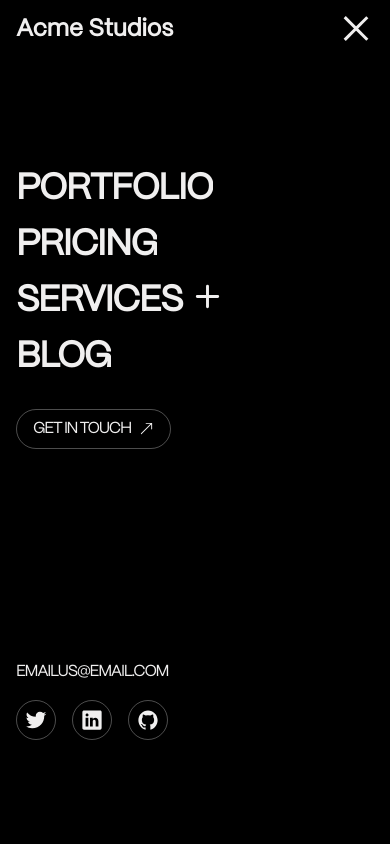
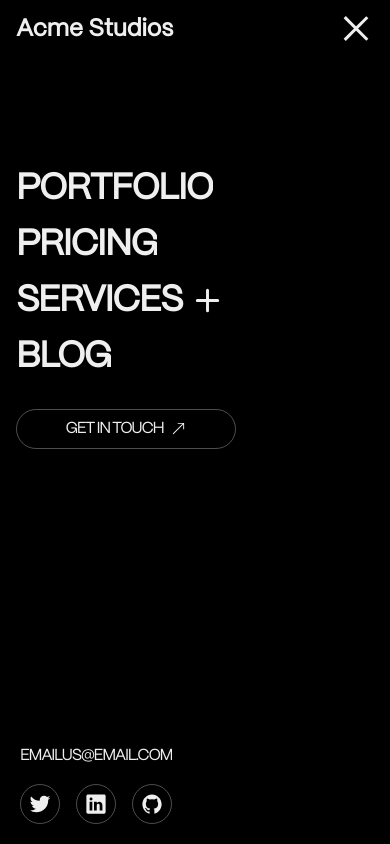
Before and after one commit to Sayinq/Framer-Creative-Navbar, a Next.js app in the folder creative-navbar/: page / in a window 390 px wide. Both pictures are taken after a click on the button 356 px from the left and 29 px from the top of the page. Built offline with nearby package versions, Linux system fonts and the light colour scheme.

Commit message:
Works except for dropdown function not closing on menu close

```diff
--- a/creative-navbar/package.json
+++ b/creative-navbar/package.json
@@ -10,6 +10,7 @@
   },
   "dependencies": {
     "framer-motion": "^11.0.14",
+    "gsap": "^3.12.5",
     "hamburger-react": "^2.5.0",
     "next": "14.1.3",
     "react": "^18",
--- a/creative-navbar/src/app/components/MobileNavbar.jsx
+++ b/creative-navbar/src/app/components/MobileNavbar.jsx
@@ -1,12 +1,14 @@
 'use client'
-import React, { useState } from 'react'
+import React, { useState, useEffect, useRef } from 'react'
+import { gsap } from 'gsap';
 import { motion, AnimatePresence } from 'framer-motion'
 import { Spin as Hamburger } from 'hamburger-react'
 import Link from 'next/link'
 import Image from 'next/image'
 
 const MobileNavbar = () => {
-    const [isOpen, setOpen] = useState(false)
+    const [isOpen, setOpen] = useState(false);
+    const [isDropdown, setDropdown] = useState(false);
 
     return (
         <header className="absolute top-0 left-0 lg:hidden flex w-screen h-[60px] bg-[#F0EFEF] border-b-[1.5px] border-[#d2d2d2] p-2">
@@ -50,7 +52,7 @@ const MobileNavbar = () => {
                         className="absolute top-0 left-0 w-screen bg-black text-[#F0EFEF] overflow-hidden"
                     >
                         <div className="flex flex-col w-full h-full px-4 overflow-hidden">
-                            <div className="w-fit h-fit mt-[20vh] text-4xl tracking-[-0.085rem] font-black uppercase">
+                            <div className="w-fit h-fit mt-[20vh] tracking-[-0.085rem] font-black uppercase">
                                 <ul className="flex flex-col w-full h-auto gap-y-4">
                                     <Link href="">
                                         <li className="w-fit h-fit overflow-hidden">
@@ -59,6 +61,7 @@ const MobileNavbar = () => {
                                                 animate={{ translateY: isOpen ? 0 : 40 }}
                                                 exit={{ opacity: 0, transition: { delay: 0, duration: 0.3 } }}
                                                 transition={{ duration: 0.3, delay: isOpen ? 0.3 : 0, ease: 'easeInOut' }}
+                                                className="text-4xl"
                                             >
                                                 Portfolio
                                             </motion.h1>
@@ -71,6 +74,7 @@ const MobileNavbar = () => {
                                                 animate={{ translateY: isOpen ? 0 : 40 }}
                                                 exit={{ opacity: 0, transition: { delay: 0.15, duration: 0.3 } }}
                                                 transition={{ duration: 0.3, delay: isOpen ? 0.45 : 0, ease: 'easeInOut' }}
+                                                className="text-4xl"
                                             >
                                                 Pricing
                                             </motion.h1>
@@ -78,26 +82,61 @@ const MobileNavbar = () => {
                                     </Link>
 
                                     {/* Dropdown Services */}
-                                    <div href="" className="overflow-hidden">
+                                    <div href="" className="w-full h-fit overflow-hidden">
                                         <motion.li
                                             initial={{ translateY: 40 }}
                                             animate={{ translateY: isOpen ? 0 : 40 }}
                                             exit={{ opacity: 0, transition: { delay: 0.3, duration: 0.3 } }}
                                             transition={{ duration: 0.3, delay: isOpen ? 0.6 : 0, ease: 'easeInOut' }}
-                                            className="flex flex-row w-fit h-fit items-center gap-x-2 overflow-hidden"
+                                            className="flex flex-row w-fit h-fit items-center gap-x-2 overflow-hidden text-4xl cursor-pointer"
+                                            onClick={() => setDropdown(!isDropdown)}
                                         >
-                                            <div clasName="w-fit h-fit">
+                                            <div className="w-fit h-fit">
                                                 <h1>Services</h1>
                                             </div>
-                                            <div className="w-fit h-fit sm:-translate-y-0 -translate-y-[4px]">
+                                            <motion.div
+                                                initial={{ rotate: 0 }}
+                                                animate={{ rotate: isDropdown ? 0 : "180deg" }}
+                                                exit={{ rotate: 0, transition: { delay: 0.3, duration: 0.3 }}}
+                                                transition={{ duration: 0.3, ease: 'easeInOut' }}
+                                                className="w-fit h-fit translate-y-[40px]"
+                                            >
                                                 <Image
                                                     src="/plus.svg"
                                                     alt="Add Icon"
                                                     width={35}
                                                     height={35}
                                                 />
-                                            </div>
+                                            </motion.div>
                                         </motion.li>
+                                        <AnimatePresence>
+                                            {isDropdown && (
+                                                <motion.div
+                                                    initial={{ height: 0 }}
+                                                    animate={{ height: isDropdown ? 170 : 0 }}
+                                                    exit={{ height: 0 }}
+                                                    transition={{ duration: 0.3, ease: 'easeInOut' }}
+                                                    className="w-full h-fit overflow-hidden"
+                                                >
+                                                    <div className="flex flex-col w-full h-fit gap-y-4 mt-2">
+                                                        {/* Development */}
+                                                        <div className="flex justify-center items-center w-full h-[40px] rounded-full hover:border-0 border-[0.5px] border-white/30 hover:bg-[#F0EFEF] hover:text-black hover:tracking-normal transition-all duration-300 ease-in-out uppercase gap-x-2 cursor-pointer overflow-hidden">
+                                                            <h1>Development</h1>
+                                                        </div>
+
+                                                        {/* Optimization */}
+                                                        <div className="flex justify-center items-center w-full h-[40px] rounded-full hover:border-0 border-[0.5px] border-white/30 hover:bg-[#F0EFEF] hover:text-black hover:tracking-normal transition-all duration-300 ease-in-out uppercase gap-x-2 cursor-pointer overflow-hidden">
+                                                            <h1>Optimization</h1>
+                                                        </div>
+
+                                                        {/* Custom Design */}
+                                                        <div className="flex justify-center items-center w-full h-[40px] rounded-full hover:border-0 border-[0.5px] border-white/30 hover:bg-[#F0EFEF] hover:text-black hover:tracking-normal transition-all duration-300 ease-in-out uppercase gap-x-2 cursor-pointer overflow-hidden">
+                                                            <h1>Custom Design</h1>
+                                                        </div>
+                                                    </div>
+                                                </motion.div>
+                                            )}
+                                        </AnimatePresence>
                                     </div>
                                     <Link href="">
                                         <li className="w-fit h-fit overflow-hidden">
@@ -106,6 +145,7 @@ const MobileNavbar = () => {
                                                 animate={{ translateY: isOpen ? 0 : 40 }}
                                                 exit={{ opacity: 0, transition: { delay: 0.45, duration: 0.3 } }}
                                                 transition={{ duration: 0.3, delay: isOpen ? 0.75 : 0, ease: 'easeInOut' }}
+                                                className="text-4xl"
                                             >
                                                 Blog
                                             </motion.h1>
@@ -118,8 +158,8 @@ const MobileNavbar = () => {
                                 animate={{ opacity: isOpen ? 1 : 0 }}
                                 exit={{ opacity: 0, transition: {delay: 0.7, duration: 0.3 }}}
                                 transition={{ duration: 0.3, delay: isOpen ? 1 : 0, ease: 'easeInOut' }}
-                                className="w-fit h-auto overflow-hidden">
-                                <div className="flex justify-center items-center w-fit h-[40px] rounded-full border-[0.5px] border-white/30 uppercase gap-x-2 mt-[2rem] cursor-pointer overflow-hidden">
+                                className="max-w-[220px] w-full h-auto overflow-hidden">
+                                <div className="flex justify-center items-center w-full h-[40px] rounded-full border-[0.5px] border-white/30 uppercase gap-x-2 mt-[2rem] cursor-pointer overflow-hidden">
                                     <div className="flex flex-row justify-center items-center w-fit h-fit px-4 gap-x-2">
                                         <div className="w-fit h-fit tracking-[-0.085rem]">
                                             <h1>Get in touch</h1>
@@ -141,7 +181,7 @@ const MobileNavbar = () => {
                                 animate={{ translateX: isOpen ? 0 : -250, opacity: isOpen ? 1 : 0 }}
                                 exit={{ translateX : -250, opacity: 0, transition: { delay: 0.9 , duration: 0.5 }}}
                                 transition={{ duration: 0.5, delay: isOpen ? 1.15 : 0, ease: 'easeInOut' }}
-                                className="flex flex-col gap-y-4 mt-[25vh] overflow-hidden"
+                                className="fixed bottom-[20px] left-[20px] flex flex-col gap-y-4 overflow-hidden"
                             >
                                 <div className="w-fit h-fit text-md tracking-[-0.085rem] uppercase">
                                     <h1>emailus@email.com</h1>
```
Also changed, not shown: creative-navbar/public/plus.svg, 1 other file (tests, documents, lock files or other folders).
